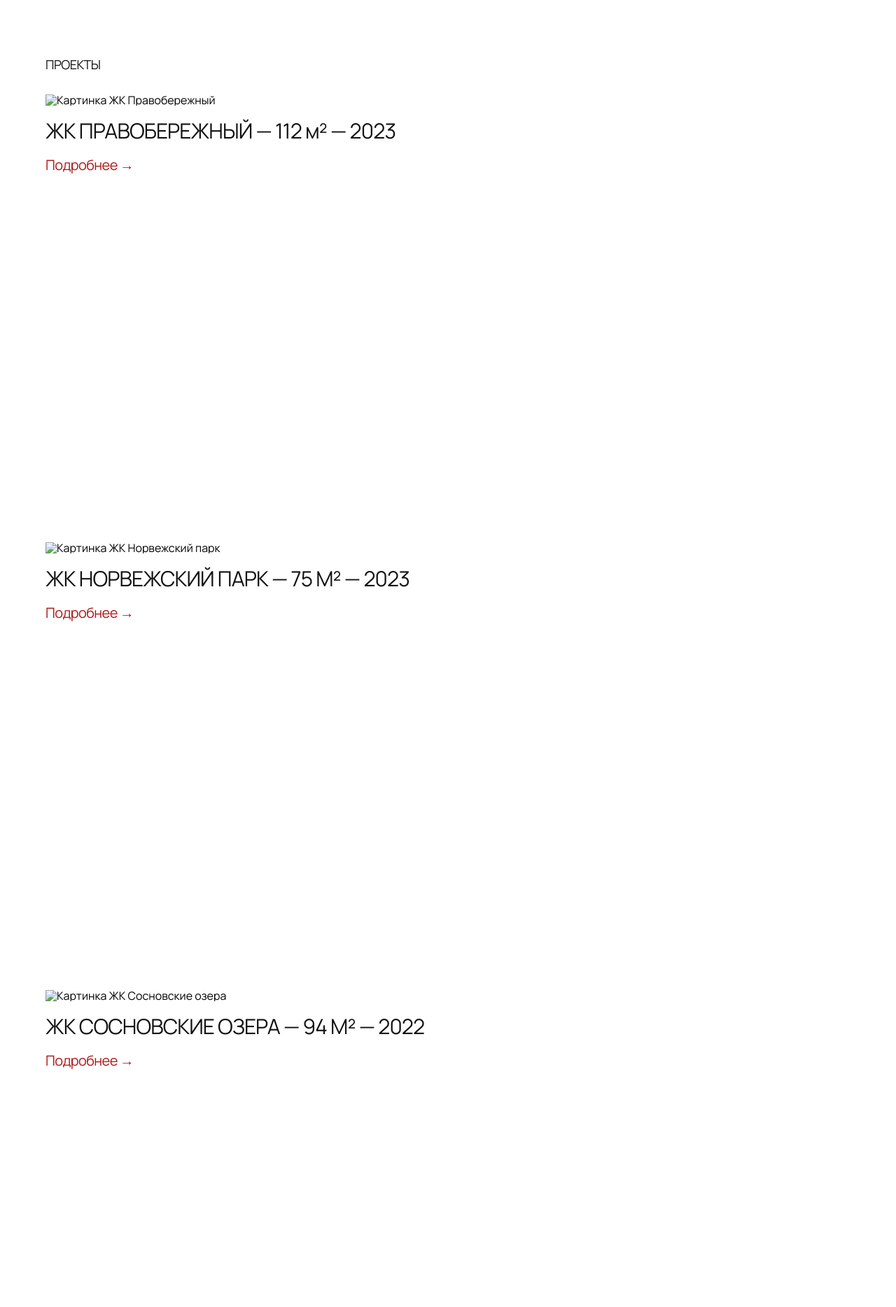
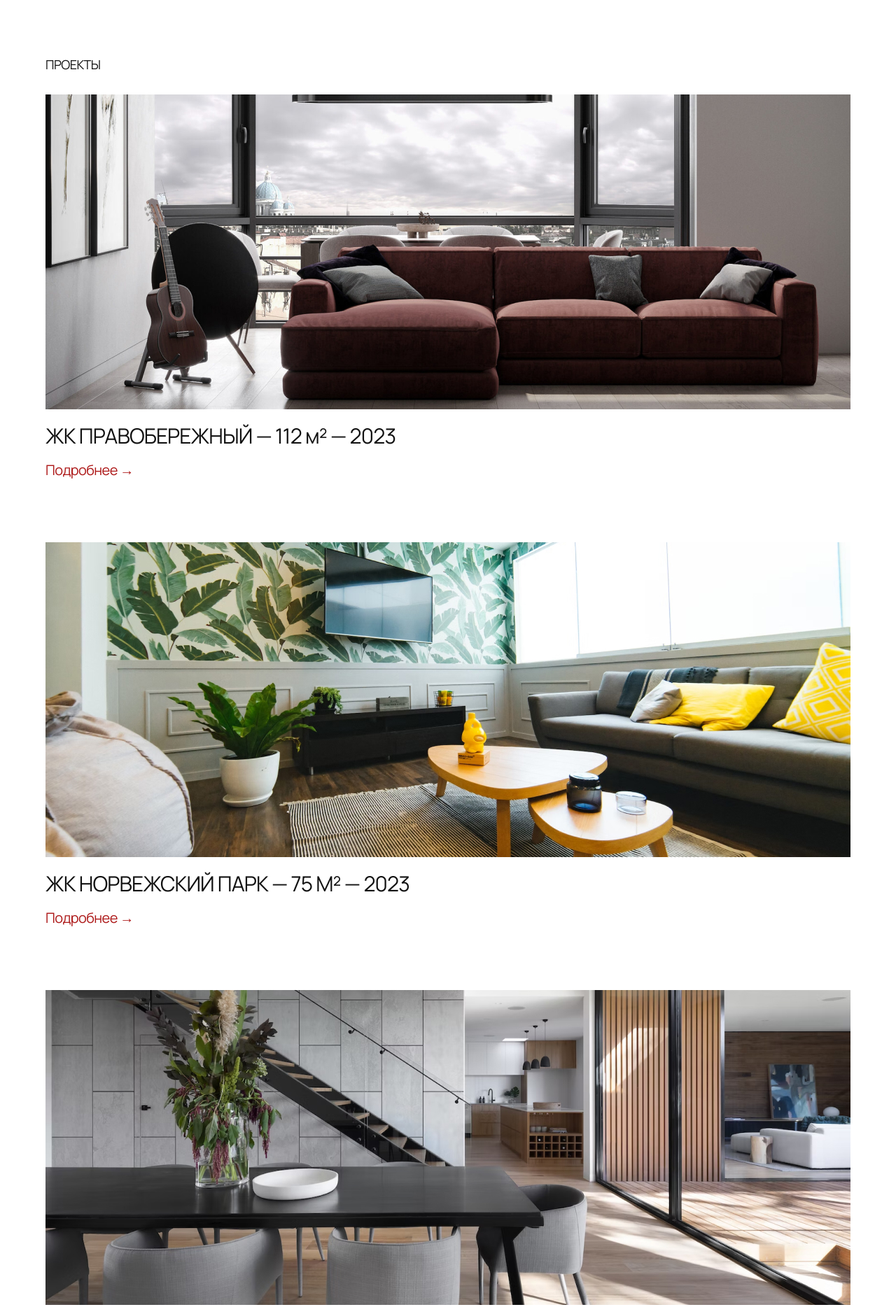
Before and after one commit to eirrena/module-1, a plain HTML site: page index.html in a window 1280 px wide. Shown: the part 1480-3348 px from the top of the page at 70% size. Drawn offline with Linux system fonts and the light colour scheme.

Commit message:
edit src image

```diff
--- a/index.html
+++ b/index.html
@@ -30,19 +30,19 @@
         <h2>ПРОЕКТЫ</h2>
 
         <div class="container__projects_project">
-            <img class="container__projects_image-interior" url="/resources/interior-jk-pravoberejnyi.jpg" alt="Картинка ЖК Правобережный">
+            <img class="container__projects_image-interior" src="resources/interior-jk-pravoberejnyi.jpg" alt="Картинка ЖК Правобережный">
             <h3 class="container__projects_name">ЖК ПРАВОБЕРЕЖНЫЙ — 112 м² — 2023</h3>
             <a class="container__projects_link-information">Подробнее →</a>
         </div>
 
         <div class="container__projects_project">
-            <img class="container__projects_image-interior" url="/resources/interior-jk-norvejskyi-park.jpg" alt="Картинка ЖК Норвежский парк">
+            <img class="container__projects_image-interior" src="resources/interior-jk-norvejskyi-park.jpg" alt="Картинка ЖК Норвежский парк">
             <h3 class="container__projects_name">ЖК НОРВЕЖСКИЙ ПАРК — 75 М² — 2023</h3>
             <a class="container__projects_link-information">Подробнее →</a>
         </div>
 
         <div class="container__projects_project">
-            <img class="container__projects_image-interior" url="/resources/interior-jk-sosnovskie-ozera.jpg" alt="Картинка ЖК Сосновские озера">
+            <img class="container__projects_image-interior" src="resources/interior-jk-sosnovskie-ozera.jpg" alt="Картинка ЖК Сосновские озера">
             <h3 class="container__projects_name">ЖК СОСНОВСКИЕ ОЗЕРА — 94 М² — 2022</h3>
             <a class="container__projects_link-information">Подробнее →</a>
         </div>
```
